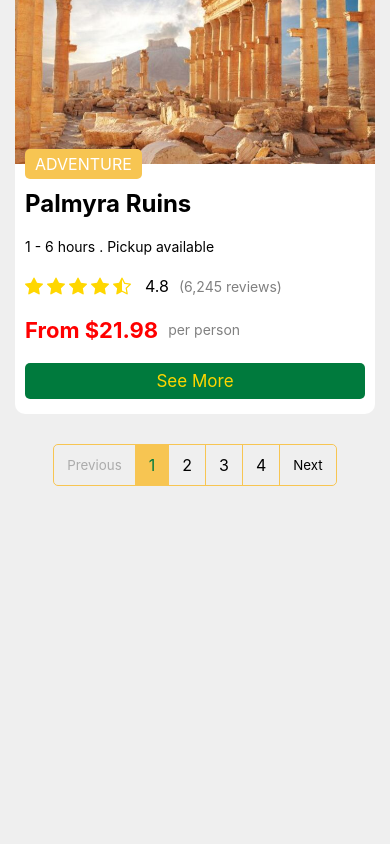
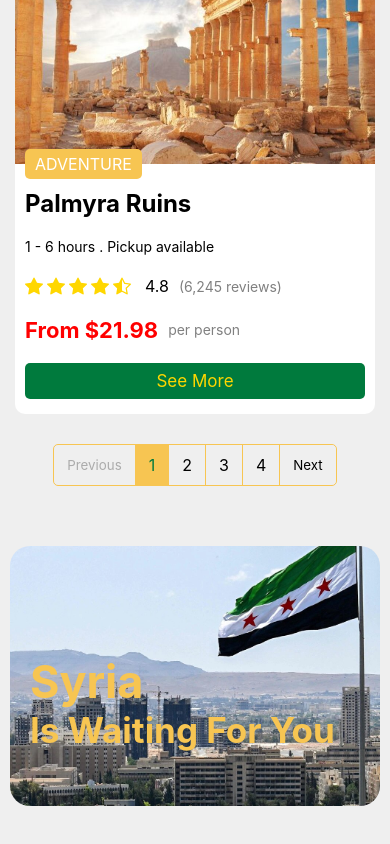
Before and after one commit to rawanzaree-dev/Go_Syria, a React (Create React App) app: page / in a window 390 px wide. Shown: the part 4090-4934 px from the top of the page. Before the commit the page ends 4606 px from the top, so only its background shows below. Built offline with nearby package versions, Linux system fonts and the light colour scheme.

Commit message:
Created Banner Section

```diff
--- a/src/App.js
+++ b/src/App.js
@@ -9,6 +9,7 @@ import Sort from "./components/sort/Sort";
 import { useState } from 'react';
 import { pagination } from './utils/pagination.js';
 import { sorting } from './utils/sorting.js';
+import Banner from './components/banner/Banner';
 
 function App() {
 
@@ -29,6 +30,7 @@ function App() {
       <Sort length={toursList.length} sortItem={sortItem} setSortItem={setSortItem} />
       <Tours toursList={pageTours} />
       <Pagination pages={pages} currentPage={currentPage} setCurrentPage={setCurrentPage} />
+      <Banner />
     </div>
   );
 }
--- /dev/null
+++ b/src/components/banner/Banner.jsx
@@ -0,0 +1,13 @@
+import "./banner.css";
+
+export default function Banner() {
+    return (
+        <div className="banner">
+            <div className="container">
+                <div className="overlay">
+                    <h2><span>Syria</span> Is Waiting For You</h2>
+                </div>
+            </div>
+        </div>
+    );
+}
--- /dev/null
+++ b/src/components/banner/banner.css
@@ -0,0 +1,39 @@
+.banner {
+    padding-inline: 10px;
+    margin: 60px auto;
+}
+.banner .container {
+    height: 260px;
+    background-image: url(../../images/banner.jpg);
+    background-size: cover;
+    border-radius: 20px;
+    position: relative;
+}
+.banner .overlay {
+    border-radius: 20px;
+}
+.banner h2 {
+    position: absolute;
+    top: 50%;
+    left: 40px;
+    transform: translate(0, -50%);
+    color: var(--secondary-color);
+    font-size: 45px;
+}
+.banner h2 span {
+    display: block;
+    font-size: 55px;
+}
+@media (max-width: 767px) {
+    .banner .container {
+        background-position: right;
+    }
+    .banner h2 {
+        font-size: 35px;
+        left: 20px;
+        top: 60%;
+    }
+    .banner h2 span {
+        font-size: 45px;
+    }
+}
```
Also changed, not shown: src/images/banner.jpg (added).
